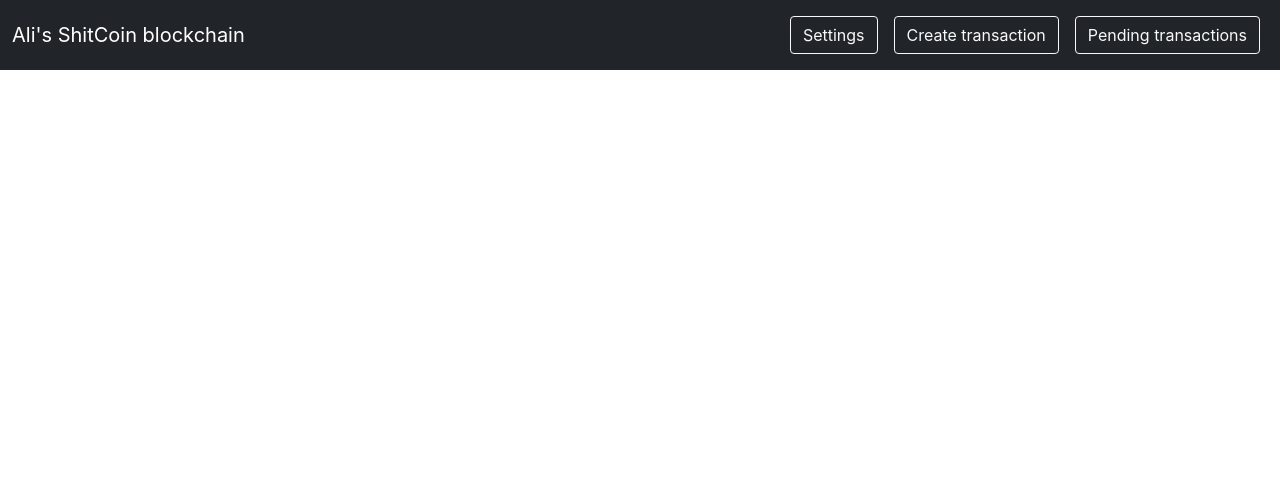
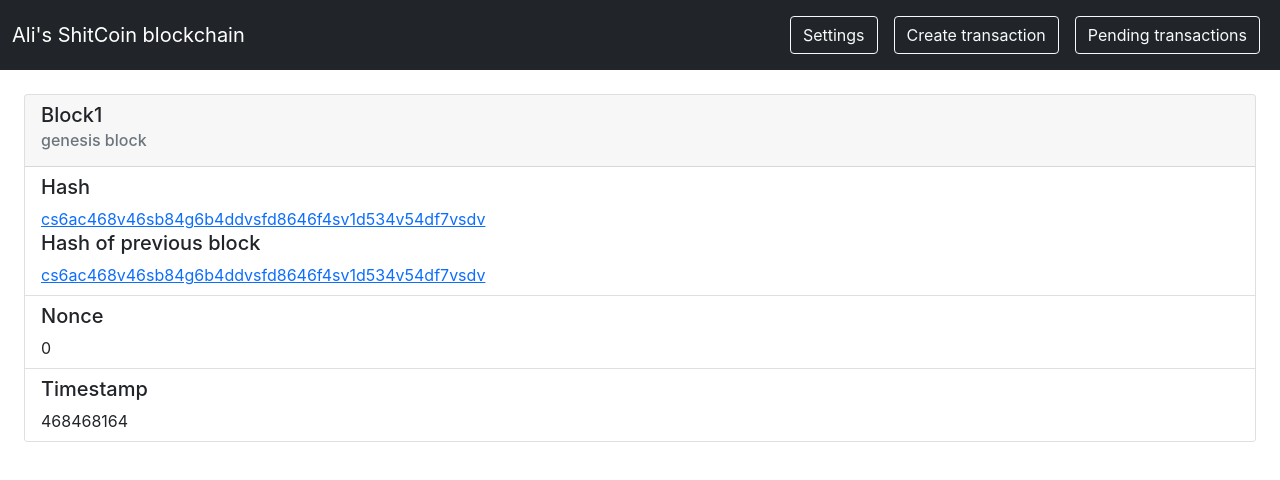
Before and after one commit to Ali-Oliaee/simple-blockchain, a React (Create React App) app: page / in a window 1280 px wide. Shown: the top 480 px of the page. Built offline with nearby package versions, Linux system fonts and the light colour scheme.

Commit message:
create block card component

```diff
--- a/src/App.js
+++ b/src/App.js
@@ -1,10 +1,19 @@
 import "bootstrap/dist/css/bootstrap.min.css";
+import BlockCard from "./components/block-card";
 import Header from "./components/header";
 
 function App() {
   return (
     <div className="App">
       <Header />
+      <BlockCard
+        title="Block1"
+        description="genesis block"
+        hash="cs6ac468v46sb84g6b4ddvsfd8646f4sv1d534v54df7vsdv"
+        previousHash="cs6ac468v46sb84g6b4ddvsfd8646f4sv1d534v54df7vsdv"
+        nonce="0"
+        timestamp="468468164"
+      />
     </div>
   );
 }
--- /dev/null
+++ b/src/components/block-card/index.js
@@ -0,0 +1,37 @@
+import { Card, ListGroup } from "react-bootstrap";
+
+function BlockCard({
+  title,
+  description,
+  hash,
+  previousHash,
+  nonce,
+  timestamp,
+}) {
+  return (
+    <Card className="m-4">
+      <Card.Header>
+        <Card.Title>{title}</Card.Title>
+        <Card.Subtitle className="mb-2 text-muted">{description}</Card.Subtitle>
+      </Card.Header>
+      <ListGroup variant="flush">
+        <ListGroup.Item>
+          <Card.Title>Hash</Card.Title>
+          <Card.Link>{hash}</Card.Link>
+          <Card.Title>Hash of previous block</Card.Title>
+          <Card.Link>{previousHash}</Card.Link>
+        </ListGroup.Item>
+        <ListGroup.Item>
+          <Card.Title>Nonce</Card.Title>
+          <Card.Text>{nonce}</Card.Text>
+        </ListGroup.Item>
+        <ListGroup.Item>
+          <Card.Title>Timestamp</Card.Title>
+          <Card.Text>{timestamp}</Card.Text>
+        </ListGroup.Item>
+      </ListGroup>
+    </Card>
+  );
+}
+
+export default BlockCard;
--- a/src/components/header/index.js
+++ b/src/components/header/index.js
@@ -1,4 +1,4 @@
-import { Button, Container, Nav, Navbar, NavDropdown } from "react-bootstrap";
+import { Button, Container, Nav, Navbar } from "react-bootstrap";
 
 function Header() {
   return (
```
